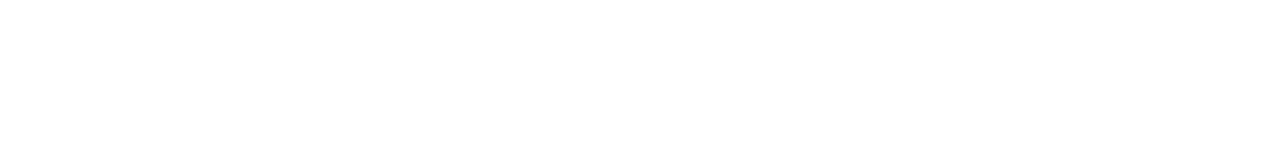
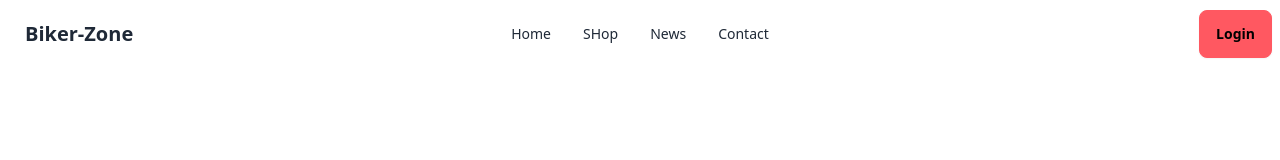
Before and after one commit to nhwnahid007/Biker-zone, a plain HTML site: page index.html in a window 1280 px wide. Drawn offline with nearby package versions, Linux system fonts and the light colour scheme.

Commit message:
Added navbar

```diff
--- a/index.html
+++ b/index.html
@@ -10,6 +10,38 @@
 
 </head>
 <body>
+    <header>
 
+        <div class="navbar bg-base-100">
+            <div class="navbar-start">
+              <div class="dropdown">
+                <div tabindex="0" role="button" class="btn btn-ghost lg:hidden">
+                  <svg xmlns="http://www.w3.org/2000/svg" class="h-5 w-5" fill="none" viewBox="0 0 24 24" stroke="currentColor"><path stroke-linecap="round" stroke-linejoin="round" stroke-width="2" d="M4 6h16M4 12h8m-8 6h16" /></svg>
+                </div>
+                <ul tabindex="0" class="menu menu-sm dropdown-content mt-3 z-[1] p-2 shadow bg-base-100 rounded-box w-52">
+                  <li><a>Home</a></li>
+                  <li><a>SHop</a></li>
+                  <li><a>News</a></li>
+                  <li><a>Contact</a></li>
+                </ul>
+              </div>
+              <a class="btn btn-ghost text-xl">Biker-Zone</a>
+            </div>
+            <div class="navbar-center hidden lg:flex">
+              <ul class="menu menu-horizontal px-1">
+                <li><a>Home</a></li>
+                <li><a>SHop</a></li>
+                <li><a>News</a></li>
+                <li><a>Contact</a></li>
+              </ul>
+            </div>
+            <div class="navbar-end">
+              <a class="btn btn-error">Login</a>
+            </div>
+          </div>
+
+    </header>
+    <main></main>
+    <footer></footer>
 </body>
 </html>
```
